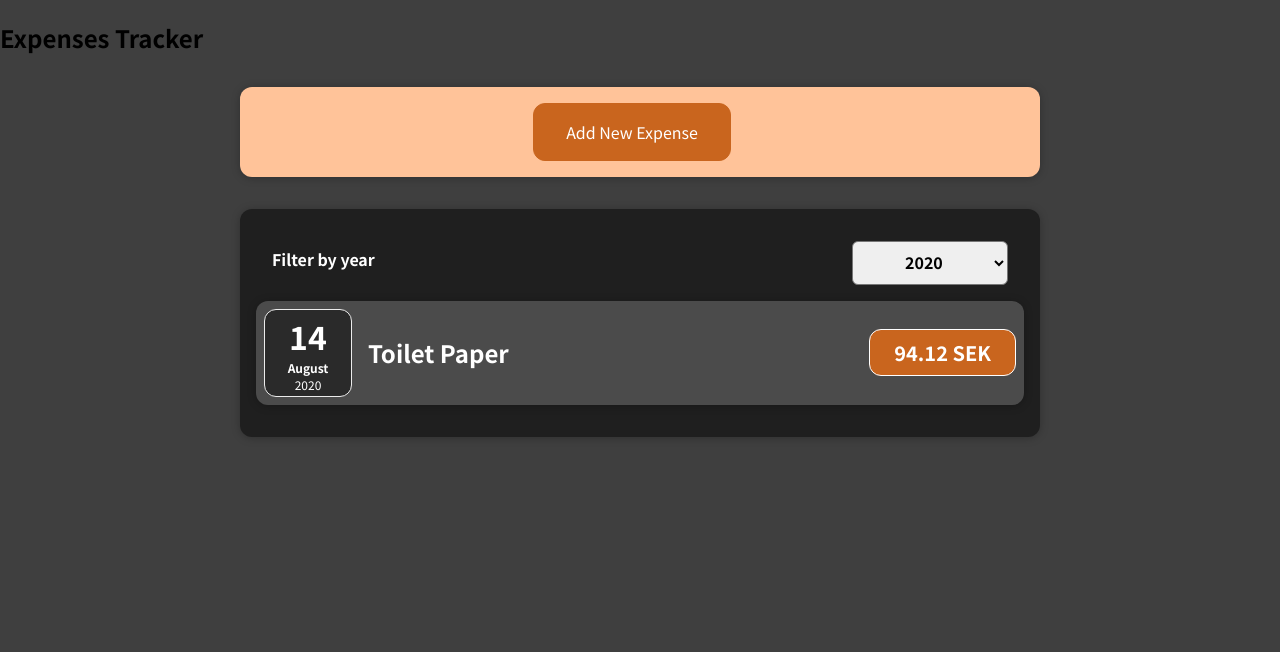
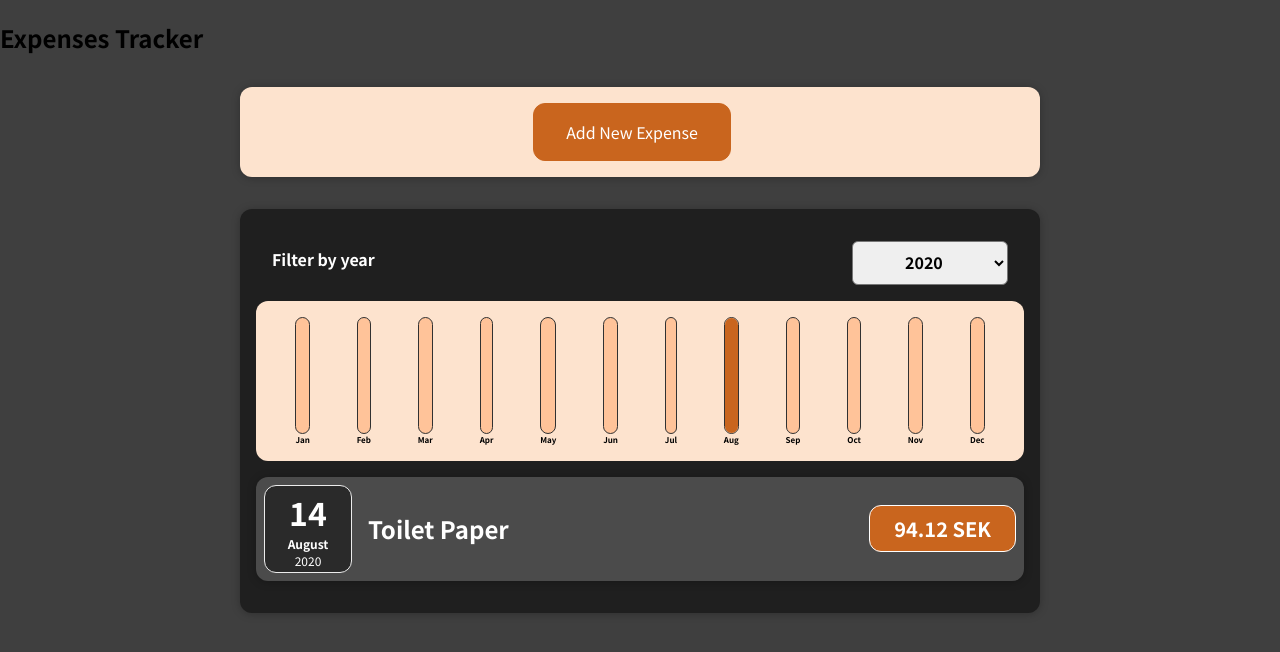
Before and after one commit to EAndresen/expense-tracker, a React (Create React App) app: page / in a window 1280 px wide. Shown: the top 652 px of the page. Built offline with nearby package versions, Linux system fonts and the light colour scheme.

Commit message:
Added chart bar to display the amount of the monthly cost for the selected year.

```diff
--- /dev/null
+++ b/src/components/Chart/Chart.css
@@ -0,0 +1,9 @@
+.chart {
+    padding: 1rem;
+    border-radius: 12px;
+    background-color: #fde3ce;
+    text-align: center;
+    display: flex;
+    justify-content: space-around;
+    height: 10rem;
+}
--- /dev/null
+++ b/src/components/Chart/Chart.js
@@ -0,0 +1,19 @@
+import './Chart.css'
+import ChartBar from "./ChartBar"
+
+function Chart(props) {
+    const dataPointValues = props.dataPoints.map(dataPoint => dataPoint.value)
+    const totalMaximum = Math.max(...dataPointValues)
+
+    return <div className={"chart"}>
+        {props.dataPoints.map(dataPoint =>
+            <ChartBar
+                key={dataPoint.label}
+                value={dataPoint.value}
+                maxValue={totalMaximum}
+                label={dataPoint.label}
+            />)}
+    </div>
+}
+
+export default Chart
--- /dev/null
+++ b/src/components/Chart/ChartBar.css
@@ -0,0 +1,30 @@
+.chart-bar {
+    height: 100%;
+    display: flex;
+    flex-direction: column;
+    align-items: center;
+}
+
+.chart-bar__inner {
+    height: 100%;
+    width: 100%;
+    border: 1px solid #313131;
+    border-radius: 12px;
+    background-color: #ffc399;
+    overflow: hidden;
+    display: flex;
+    flex-direction: column;
+    justify-content: flex-end;
+}
+
+.chart-bar__fill {
+    background-color: #c9651e;
+    width: 100%;
+    transition: all 0.3s ease-out;
+}
+
+.chart-bar__label {
+    font-weight: bold;
+    font-size: 0.5rem;
+    text-align: center;
+}
--- /dev/null
+++ b/src/components/Chart/ChartBar.js
@@ -0,0 +1,23 @@
+import './ChartBar.css'
+
+function chartBar(props) {
+    let barFillHeight = '0%'
+
+    if (props.maxValue > 0) {
+        barFillHeight = Math.round((props.value / props.maxValue) * 100) + '%'
+    }
+
+    return <div className={"chart-bar"}>
+        <div className={"chart-bar__inner"}>
+            <div
+                className={"chart-bar__fill"}
+                style={{height: barFillHeight}}>
+            </div>
+        </div>
+        <div className={"chart-bar__label"}>{props.label}</div>
+    </div>
+
+
+}
+
+export default chartBar
--- a/src/components/Expenses/Expenses.js
+++ b/src/components/Expenses/Expenses.js
@@ -2,6 +2,7 @@
 import React, {useState} from "react"
 import ExpensesFilter from "./ExpensesFilter"
 import ExpensesList from "./ExpensesList";
+import ExpensesChart from "./ExpensesChart";
 
 function Expenses(props) {
     const [filteredYear, setFilteredYear] = useState("2020")
@@ -14,6 +15,7 @@
                     selected={filteredYear}
                     onFilteredYear={filterYearHandler}
                 />
+                <ExpensesChart expenses={filteredItems} />
                 <ExpensesList items={{filteredItems}} />
             </Card>
         </div>
--- /dev/null
+++ b/src/components/Expenses/ExpensesChart.js
@@ -0,0 +1,27 @@
+import Chart from "../Chart/Chart"
+
+function ExpensesChart(props) {
+    const chartDataPoint = [
+        {label: 'Jan', value: 0},
+        {label: 'Feb', value: 0},
+        {label: 'Mar', value: 0},
+        {label: 'Apr', value: 0},
+        {label: 'May', value: 0},
+        {label: 'Jun', value: 0},
+        {label: 'Jul', value: 0},
+        {label: 'Aug', value: 0},
+        {label: 'Sep', value: 0},
+        {label: 'Oct', value: 0},
+        {label: 'Nov', value: 0},
+        {label: 'Dec', value: 0},
+    ]
+
+    for (const item of props.expenses) {
+        const expenseMonth = item.date.getMonth()
+        chartDataPoint[expenseMonth].value += item.amount
+    }
+
+    return <Chart dataPoints={chartDataPoint}/>
+}
+
+export default ExpensesChart
--- a/src/components/NewExpense/ExpenseForm.js
+++ b/src/components/NewExpense/ExpenseForm.js
@@ -61,7 +61,7 @@
 
         const expenseData = {
             title: enteredTitle,
-            amount: enteredAmount,
+            amount: +enteredAmount,
             date: new Date(enteredDate)
         }
 
--- a/src/components/NewExpense/NewExpense.css
+++ b/src/components/NewExpense/NewExpense.css
@@ -1,5 +1,5 @@
 .new-expense {
-    background-color: #ffc399;
+    background-color: #fde3ce;
     padding: 1rem;
     margin: 2rem auto;
     width: 50rem;
@@ -34,5 +34,5 @@
 
 .new-expense button.alternative:hover,
 .new-expense button.alternative:active {
-    background-color: #ddb3f8;
+    background-color: #c7773b;
 }
```
